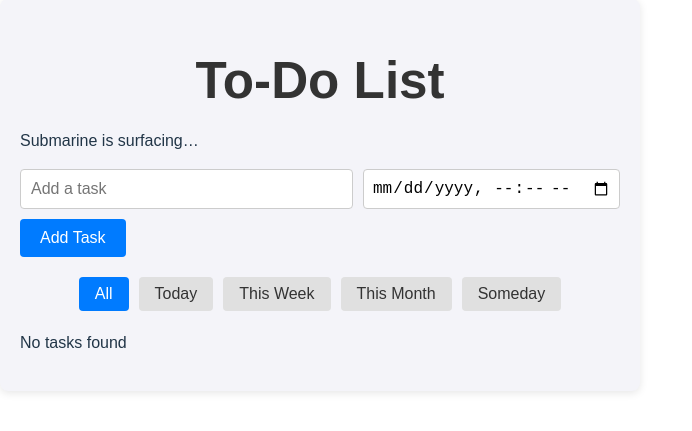
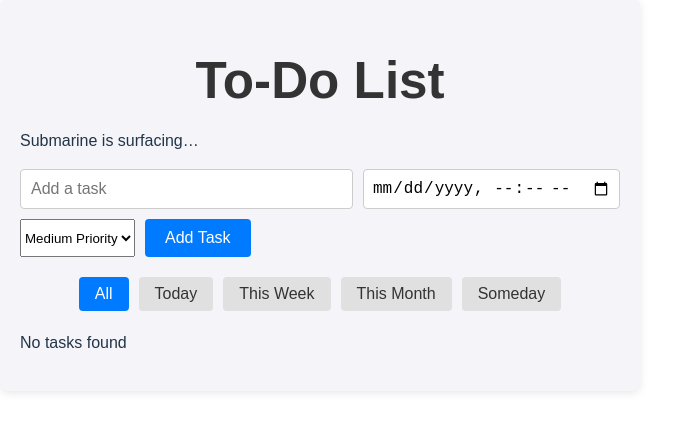
Before and after one commit to Stewysthings/submarine, a React (Vite) app: page / in a window 1280 px wide. Shown: the part 205-636 px from the top of the page, without its empty margins (0-692 px from the left). Built offline with nearby package versions, Linux system fonts and the light colour scheme.

Commit message:
added priority dropdown

```diff
--- a/src/TaskInput.tsx
+++ b/src/TaskInput.tsx
@@ -1,11 +1,11 @@
-import React from 'react';
+import React, { useState } from 'react';
 
 interface TaskInputProps {
   input: string;
   dueDate: string;
   setInput: (value: string) => void;
   setDueDate: (value: string) => void;
-  addTask: () => void;
+  addTask: (priority: 'low' | 'medium' | 'high') => void;
 }
 
 const TaskInput: React.FC<TaskInputProps> = ({
@@ -15,6 +15,13 @@ const TaskInput: React.FC<TaskInputProps> = ({
   setDueDate,
   addTask,
 }) => {
+  const [priority, setPriority] = useState<'low' | 'medium' | 'high'>('medium');
+
+  const handleAdd = () => {
+    if (!input.trim()) return;
+    addTask(priority);
+  };
+
   return (
     <div className="input-container">
       <input
@@ -22,16 +29,28 @@ const TaskInput: React.FC<TaskInputProps> = ({
         value={input}
         onChange={(e) => setInput(e.target.value)}
         placeholder="Add a task"
-        onKeyDown={(e) => e.key === 'Enter' && addTask()}
+        onKeyDown={(e) => e.key === 'Enter' && handleAdd()}
         className="task-input"
       />
+
       <input
         type="datetime-local"
         value={dueDate}
         onChange={(e) => setDueDate(e.target.value)}
         className="date-picker"
       />
-      <button onClick={addTask}>Add Task</button>
+
+      <select
+        value={priority}
+        onChange={(e) => setPriority(e.target.value as 'low' | 'medium' | 'high')}
+        className="priority-selector"
+      >
+        <option value="low">Low Priority</option>
+        <option value="medium">Medium Priority</option>
+        <option value="high">High Priority</option>
+      </select>
+
+      <button type="button" onClick={handleAdd}>Add Task</button>
     </div>
   );
 };
```
